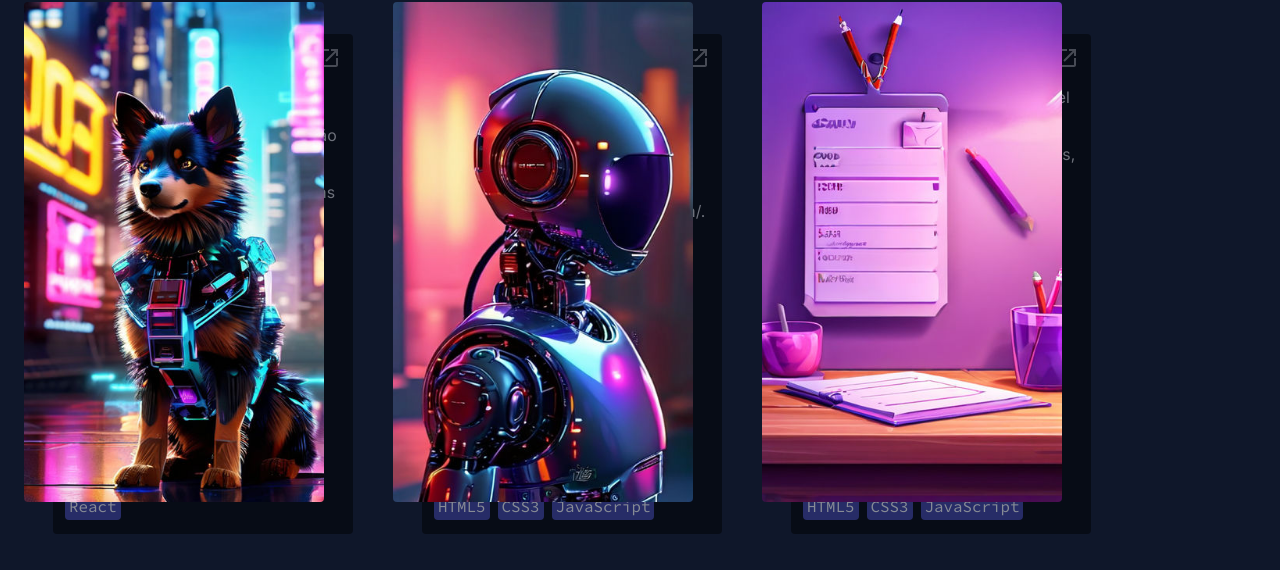
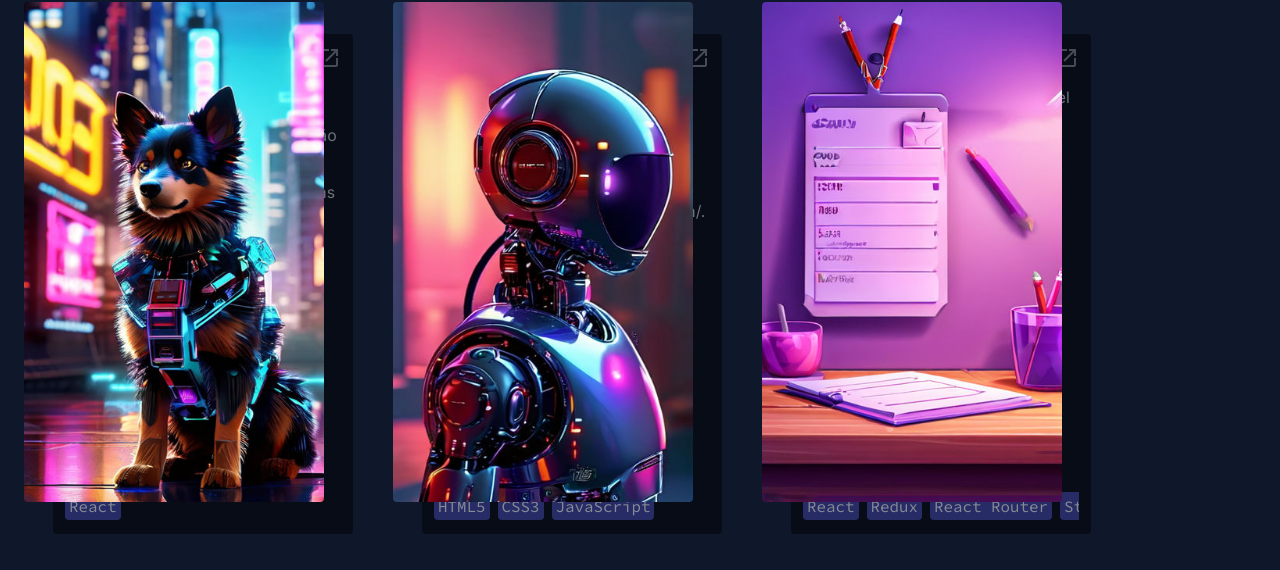
Before and after one commit to ogustavodias/portf-lio, a React (Vite) app: page / in a window 1280 px wide. Shown: the part 3044-3614 px from the top of the page. Built offline with nearby package versions, Linux system fonts and the light colour scheme.

Commit message:
chore: projeto to-do-list alterado. Além disso, pequena alteração de style dos componentes que renderizam a informação das tecnologias dos projetos.

```diff
--- a/src/components/containers/Projects/Card/styles.js
+++ b/src/components/containers/Projects/Card/styles.js
@@ -81,6 +81,7 @@
 
 export const Tech = styled.span`
   display: block;
+  min-width: max-content;
   padding: 4px;
   background-color: var(--DETAIL-PURPLE);
   border-radius: 4px;
--- a/src/data/projects.js
+++ b/src/data/projects.js
@@ -25,11 +25,11 @@
   {
     image: todo_img,
     name: "TODO-LIST",
-    src: "https://github.com/ogustavodias/to-do-list",
-    deploy: "https://to-do-list-neon-seven.vercel.app/",
+    src: "https://github.com/ogustavodias/minhas-tarefas",
+    deploy: "https://minhas-tarefas-two-puce.vercel.app/",
     resume:
-      "Aplicação todo-list, onde é possível cadastrar, mudar o status e filtrar tarefas. Projeto desenvolvido sem uso de bibliotecas e/ou frameworks, com o intuito de aprofundar os conhecimentos no JavaScript nativo.",
-    techs: ["HTML5", "CSS3", "JavaScript"],
+      "Aplicação todo-list, onde é possível cadastrar, editar e filtrar tarefas. Projeto desenvolvido com React e Redux para o gerenciamento do estado global da aplicação.",
+    techs: ["React", "Redux", "React Router", "Styled-components"],
   },
   {
     image: dashboard_img,
```
